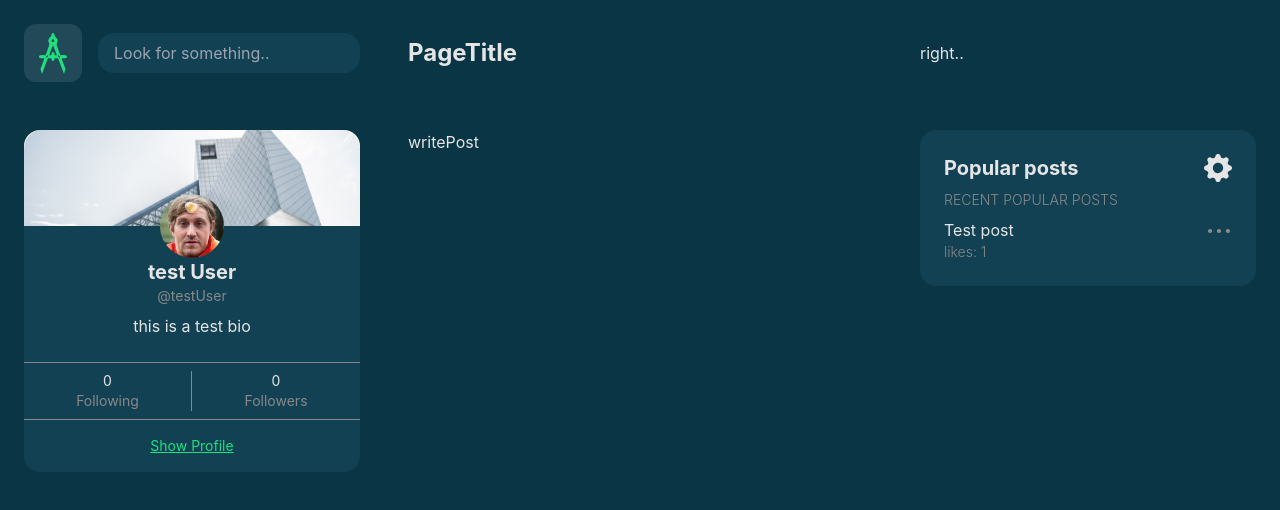
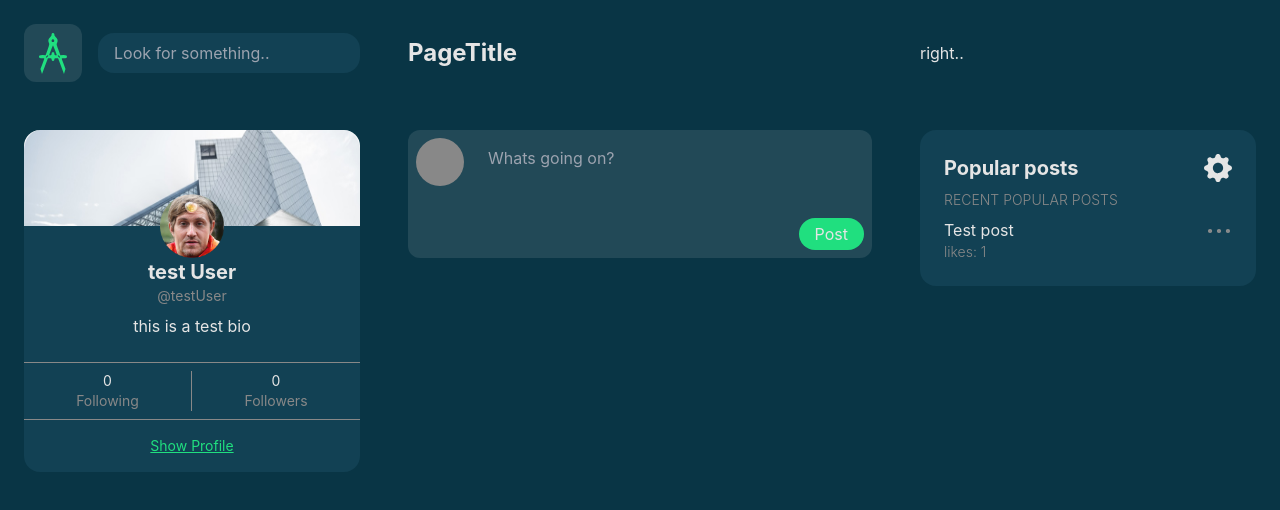
Before and after one commit to orcanicman/thinkr-js, a React (Create React App) app: page / in a window 1280 px wide. Shown: the top 510 px of the page. Built offline with nearby package versions, Linux system fonts and the light colour scheme.

Commit message:
WritePost early layout design start

```diff
--- a/src/pages/Home/components/WritePost.tsx
+++ b/src/pages/Home/components/WritePost.tsx
@@ -3,5 +3,26 @@ import React from "react";
 interface WritePostProps {}
 
 export const WritePost: React.FC<WritePostProps> = () => {
-  return <div>writePost</div>;
+  //ideas -> takes in user to show user profile picture and maybe name
+  // -> to autogrow textarea need js on change ig could use it for a character counter in bottom left!
+
+  return (
+  <div className="bg-darkHighlight rounded-xl flex flex-col">
+    <div className="flex flex-row">
+      <div className="bg-gray w-12 h-12 m-2 rounded-full">
+      </div>
+
+      <textarea
+      className="m-4 bg-darkHighlight outline-none resize-none"
+      placeholder="Whats going on?"
+      minLength={1}
+      maxLength={200}>
+      </textarea>
+    </div>
+
+    <div className="flex justify-end">
+      <button className="bg-green rounded-2xl py-1 px-4 m-2">Post</button>
+    </div>
+  </div>
+  );
 };
```
